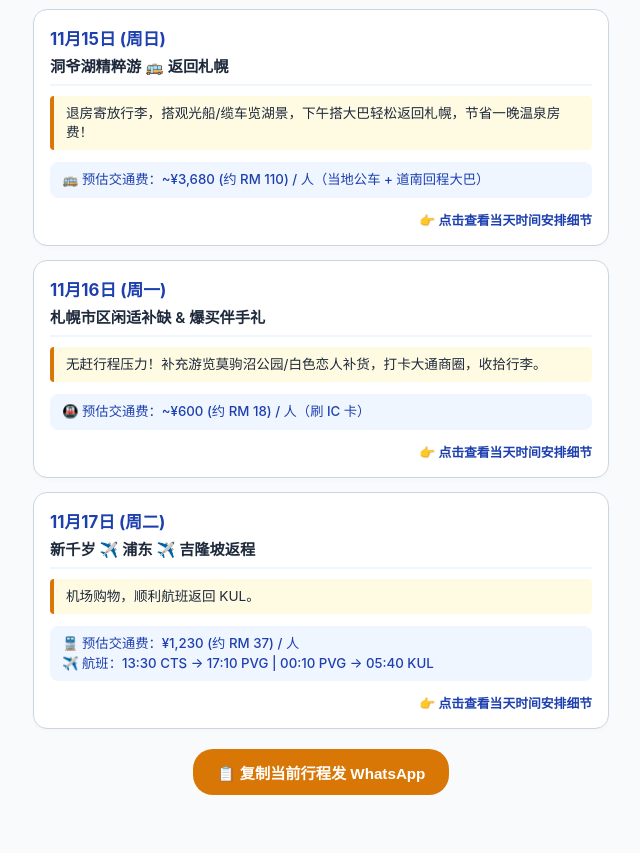
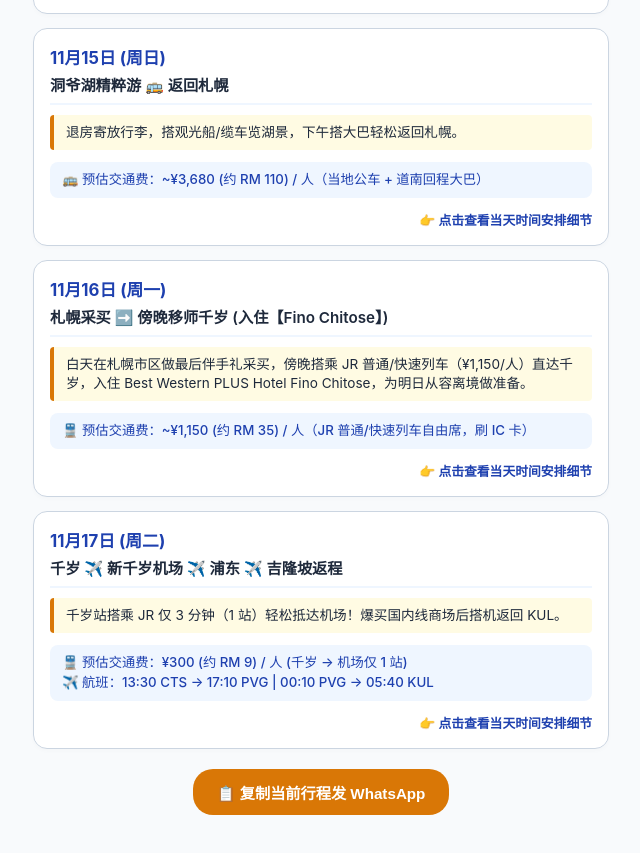
Before and after one commit to ZACK9905/hokkaidonov, a plain HTML site: page index.html in a window 1280 px wide. Shown: the part 1605-2458 px from the top of the page, without its empty margins (319-959 px from the left). Drawn offline with Linux system fonts and the light colour scheme.

Commit message:
Update itinerary details for Hokkaido trip

```diff
--- a/index.html
+++ b/index.html
@@ -202,28 +202,29 @@ const defaultData = {
                 ]
             },
             {
-                tabLabel: "11/12 旭川/备选",
+                tabLabel: "11/12 旭川",
                 date: "11月12日 (周四)",
-                title: "旭川动物园一日游 (或 札幌近郊闲适游)",
-                highlight: "看北极熊与海豹；若不想长途坐车，也可换成定山溪温泉/神宫散步。",
-                transit: "🚆/🚌 预估交通费：~¥7,600 (约 RM 228) / 人（包含 JR 特急往返 + 巴士）",
+                title: "旭山动物园一日游 (高速大巴优惠票)",
+                highlight: "看北极熊与海豹；使用高速大巴往返优惠票（¥4,700/人），现场购票免抢票方便划算。",
+                transit: "🚌 预估交通费：¥4,700 (往返大巴) + ¥1,000 (当地公车) ≈ ¥5,700 (约 RM 171) / 人",
                 items: [
-                    { time: "08:30 - 10:00", spot: "札幌 → 旭川", action: "搭乘 JR 特急 Lilac 或 Kamui 号直达旭川站（提前买早鸟票）。", transit: "JR 特急约 1 小时 25 分钟 ｜ 💰 费用: ~¥3,300" },
-                    { time: "10:10 - 10:50", spot: "旭川站 → 旭山动物园", action: "在站前 6 号巴士站搭乘专线巴士直达动物园。", transit: "市营巴士约 40 分钟 ｜ 💰 费用: ¥500" },
-                    { time: "11:00 - 14:30", spot: "旭山动物园 参观", action: "充裕时间观看北极熊入水、海豹馆水槽及企鹅馆。", transit: "园内徒步 ｜ 💰 门票另计" },
-                    { time: "15:00 - 17:00", spot: "旭川酱油拉面 → 返回札幌", action: "返回旭川站周边品尝正宗酱油拉面，随后搭 JR 特急返回札幌。", transit: "市营巴士(¥500) + JR 特急(~¥3,300) ｜ 💰 费用: ~¥3,800" }
+                    { time: "08:30 - 10:30", spot: "札幌站前巴士总站 → 旭川站", action: "在札幌站前巴士总站购买高速巴士往返优惠票（¥4,700/人），搭乘“高速あさひかわ号”。", transit: "高速大巴约 2 小时 ｜ 💰 费用: 往返包票 ¥4,700" },
+                    { time: "10:40 - 11:20", spot: "旭川站前 → 旭山动物园", action: "在旭川站前 6 号巴士站搭乘专线巴士前往动物园。", transit: "市营巴士约 40 分钟 ｜ 💰 费用: ¥500" },
+                    { time: "11:30 - 15:00", spot: "旭山动物园 游览", action: "观赏企鹅馆、海豹馆透视水槽与北极熊跳水。", transit: "园内步行 ｜ 💰 门票另计" },
+                    { time: "15:30 - 16:30", spot: "旭川买物公园 / 酱油拉面", action: "返回旭川站前享用正宗旭川酱油拉面。", transit: "市营巴士返回站前 ｜ 💰 费用: ¥500" },
+                    { time: "17:00 - 19:00", spot: "旭川站 → 搭高速大巴返回札幌", action: "凭优惠票搭乘高速大巴返回札幌，结束充实一日游。", transit: "高速大巴约 2 小时 ｜ 💰 费用: 包含在往返票" }
                 ]
             },
             {
                 tabLabel: "11/13 备战",
                 date: "11月13日 (周五)",
-                title: "札幌深度采买 & 确认明日大巴车票",
-                highlight: "轻松购物吃烤肉，并再次确认明日前往洞爷湖的道南巴士时间。",
+                title: "札幌深度采买 & 预订道南大巴车票",
+                highlight: "轻松购物吃烤肉，并前往札幌站前巴士总站提前购买明日前往洞爷湖的道南巴士票。",
                 transit: "🚇 预估交通费：~¥600 (约 RM 18) / 人",
                 items: [
                     { time: "10:00 - 12:30", spot: "北海道神宫参拜", action: "前往圆山公园与北海道神宫参拜散步，购买特色御守。", transit: "地下铁东西线至“圆山公园站” ｜ 💰 费用: ¥210" },
                     { time: "13:00 - 15:00", spot: "午餐：成吉思汗烤羊肉", action: "品尝北海道烤羊肉（Daruma 达摩或松尾成吉思汗）。", transit: "返回市区 ｜ 💰 费用: ¥210" },
-                    { time: "15:30 - 17:30", spot: "札幌站购物 & 道南巴士站确认", action: "前往 JR 札幌站前巴士总站，确认明日前往洞爷湖温泉的道南巴士乘车口。", transit: "JR 札幌站内 ｜ 💰 费用: Free" },
+                    { time: "15:30 - 17:30", spot: "札幌站购物 & 道南巴士站购票", action: "前往 JR 札幌站前巴士总站，提前购买明日前往洞爷湖温泉的道南巴士车票。", transit: "JR 札幌站内 ｜ 💰 费用: Free" },
                     { time: "18:00 - 20:00", spot: "JR Tower T38 展望台", action: "登上 T38 展望台，360 度俯瞰札幌夜景。", transit: "札幌站直通 ｜ 💰 门票另计" }
                 ]
             },
@@ -245,7 +246,7 @@ const defaultData = {
                 tabLabel: "11/15 游湖 & 返回札幌",
                 date: "11月15日 (周日)",
                 title: "洞爷湖精粹游 🚌 返回札幌",
-                highlight: "退房寄放行李，搭观光船/缆车览湖景，下午搭大巴轻松返回札幌，节省一晚温泉房费！",
+                highlight: "退房寄放行李，搭观光船/缆车览湖景，下午搭大巴轻松返回札幌。",
                 transit: "🚌 预估交通费：~¥3,680 (约 RM 110) / 人（当地公车 + 道南回程大巴）",
                 items: [
                     { time: "08:30 - 10:00", spot: "晨汤 & 退房寄放行李", action: "清晨泡大浴场晨汤，办理退房并将大件行李寄存于酒店前台。", transit: "酒店内 ｜ 💰 费用: Free" },
@@ -256,26 +257,28 @@ const defaultData = {
                 ]
             },
             {
-                tabLabel: "11/16 札幌深度/采买",
+                tabLabel: "11/16 移师千岁",
                 date: "11月16日 (周一)",
-                title: "札幌市区闲适补缺 & 爆买伴手礼",
-                highlight: "无赶行程压力！补充游览莫驹沼公园/白色恋人补货，打卡大通商圈，收拾行李。",
-                transit: "🚇 预估交通费：~¥600 (约 RM 18) / 人（刷 IC 卡）",
+                title: "札幌采买 ➡️ 傍晚移师千岁 (入住【Fino Chitose】)",
+                highlight: "白天在札幌市区做最后伴手礼采买，傍晚搭乘 JR 普通/快速列车（¥1,150/人）直达千岁，入住 Best Western PLUS Hotel Fino Chitose，为明日从容离境做准备。",
+                transit: "🚆 预估交通费：~¥1,150 (约 RM 35) / 人（JR 普通/快速列车自由席，刷 IC 卡）",
                 items: [
-                    { time: "10:00 - 13:00", spot: "札幌近郊闲暇漫步 / 狸小路采买", action: "自由安排，前往未去够的商圈、药妆店、Bic Camera 采买电器与药妆。", transit: "地下铁 ｜ 💰 费用: ~¥210" },
-                    { time: "13:00 - 15:30", spot: "午餐：札幌特色酱油/味噌拉面", action: "打卡拉面横丁（Ramen Yokocho）或 ESTA 遗址商圈大餐。", transit: "步行 ｜ 💰 费用: Free" },
-                    { time: "16:00 - 18:30", spot: "伴手礼大采买 & 打包战利品", action: "购买六花亭、北菓楼、Calbee 薯条三兄弟，整理 4 人大行李箱。", transit: "商场步行 ｜ 💰 费用: Free" },
-                    { time: "19:00 +", spot: "告别晚宴", action: "享用北海道最后一晚的丰盛精致海鲜或和牛火锅。", transit: "自由选择 ｜ 💰 费用: Free" }
+                    { time: "10:00 - 13:00", spot: "狸小路 / Bic Camera 补货采买", action: "轻松逛街，补充买齐药妆、伴手礼（六花亭、白色恋人）与电器。", transit: "地下铁/步行 ｜ 💰 费用: ~¥210" },
+                    { time: "13:00 - 15:30", spot: "午餐：拉面横丁 / 汤咖喱", action: "享用在札幌市区的最后一顿丰盛午餐。", transit: "步行 ｜ 💰 费用: Free" },
+                    { time: "16:00 - 17:00", spot: "整理行李 & 前往 JR 札幌站", action: "回酒店取行李，前往 JR 札幌站准备乘车。", transit: "步行 ｜ 💰 费用: Free" },
+                    { time: "17:15 - 18:00", spot: "JR 札幌站 → 千岁站", action: "搭乘 JR 快速 Airport 或普通列车前往千岁站（刷手机 IC 卡即可）。", transit: "JR 列车约 35-40 分钟 ｜ 💰 费用: ¥1,150 (约 RM 35)" },
+                    { time: "18:15 +", spot: "入住 Hotel Fino Chitose & 告别晚宴", action: "办理入住 Best Western PLUS Hotel Fino Chitose，在千岁站周边享用拉面或居酒屋晚宴，打包 4 人行李。", transit: "步行至酒店 ｜ 💰 费用: Free" }
                 ]
             },
             {
                 tabLabel: "11/17 离境返程",
                 date: "11月17日 (周二)",
-                title: "新千岁 ✈️ 浦东 ✈️ 吉隆坡返程",
-                highlight: "机场购物，顺利航班返回 KUL。",
-                transit: "🚆 预估交通费：¥1,230 (约 RM 37) / 人\n✈️ 航班：13:30 CTS → 17:10 PVG | 00:10 PVG → 05:40 KUL",
+                title: "千岁 ✈️ 新千岁机场 ✈️ 浦东 ✈️ 吉隆坡返程",
+                highlight: "千岁站搭乘 JR 仅 3 分钟（1 站）轻松抵达机场！爆买国内线商场后搭机返回 KUL。",
+                transit: "🚆 预估交通费：¥300 (约 RM 9) / 人 (千岁 → 机场仅 1 站)\n✈️ 航班：13:30 CTS → 17:10 PVG | 00:10 PVG → 05:40 KUL",
                 items: [
-                    { time: "09:00 - 09:40", spot: "前往新千岁机场 (CTS)", action: "搭乘 JR 快速 Airport 直达新千岁机场。", transit: "JR 快速列车 37-40 分钟 ｜ 💰 费用: ¥1,230 (约 RM 37)" },
+                    { time: "09:00 - 09:30", spot: "Hotel Fino 退房", action: "在千岁菲诺酒店退房，随手拉行李步行 2 分钟至 JR 千岁站。", transit: "步行 ｜ 💰 费用: Free" },
+                    { time: "09:35 - 09:40", spot: "JR 千岁站 → 新千岁机场 (CTS)", action: "搭乘 JR 普通/快速列车（仅 1 站路，刷 IC 卡）。", transit: "JR 列车约 3 分钟 ｜ 💰 费用: ¥300 (约 RM 9)" },
                     { time: "10:00 - 11:30", spot: "机场托运 & 国内线商场采买", action: "办理托运后，逛哆啦A梦乐园、Royce 巧克力世界与甜点街。", transit: "航站楼内 ｜ 💰 费用: Free" },
                     { time: "11:30 - 12:30", spot: "机场午餐 & 过安检登机", action: "吃最后一碗热拉面，通过安检准备登机。", transit: "国际线航站楼 ｜ 💰 费用: Free" },
                     { time: "13:30 - 17:10", spot: "新千岁 (CTS) ✈️ 上海浦东 (PVG)", action: "搭乘航班前往上海浦东转机。", transit: "航班 4 小时 40 分" },
@@ -286,7 +289,7 @@ const defaultData = {
         ]
     },
     en: {
-        title: "✈️ 2026 Hokkaido Trip (Lake Toya 2D1N)",
+        title: "✈️ 2026 Hokkaido Trip (Fino Chitose & Toya Bus Route)",
         overviewTab: "📋 Overview",
         days: [
             {
@@ -334,26 +337,27 @@ const defaultData = {
             {
                 tabLabel: "11/12 Asahikawa",
                 date: "Nov 12 (Thu)",
-                title: "Asahiyama Zoo Day Trip (or Local Relax)",
-                highlight: "Polar bears & seals at zoo; or Jozankei Onsen / Shrine walk.",
-                transit: "🚆/🚌 Est. Transit Fare: ~¥7,600 (~RM 228) / pax (JR Ltd Exp + Bus)",
+                title: "Asahiyama Zoo Day Trip (Highway Bus)",
+                highlight: "Polar bears & seals at zoo; use Highway Bus Discount Ticket (¥4,700/pax).",
+                transit: "🚌 Est. Transit Fare: ¥4,700 (Highway Bus) + ¥1,000 (Local Bus) ≈ ¥5,700 (~RM 171) / pax",
                 items: [
-                    { time: "08:30 - 10:00", spot: "Sapporo to Asahikawa", action: "JR Limited Express to Asahikawa Station.", transit: "1 hr 25 mins JR | 💰 Fare: ~¥3,300" },
-                    { time: "10:10 - 10:50", spot: "Station to Zoo", action: "City bus directly to Asahiyama Zoo.", transit: "40 mins bus | 💰 Fare: ¥500" },
-                    { time: "11:00 - 14:30", spot: "Asahiyama Zoo Tour", action: "Ample time for polar bears, seals, penguins.", transit: "Walk inside zoo | 💰 Ticket excl." },
-                    { time: "15:00 - 17:00", spot: "Asahikawa Soy Ramen → Sapporo", action: "Enjoy famous Soy Sauce Ramen before heading back.", transit: "Bus + JR train | 💰 Fare: ~¥3,800" }
+                    { time: "08:30 - 10:30", spot: "Sapporo Bus Terminal → Asahikawa", action: "Buy discount bus tickets (¥4,700/pax) at Sapporo Bus Terminal, take Highway Asahikawa Bus.", transit: "Highway Bus ~2 hrs | 💰 Fare: Roundtrip ¥4,700" },
+                    { time: "10:40 - 11:20", spot: "Asahikawa Station → Zoo", action: "Take city bus at Stop #6 to Asahiyama Zoo.", transit: "City bus ~40 mins | 💰 Fare: ¥500" },
+                    { time: "11:30 - 15:00", spot: "Asahiyama Zoo Tour", action: "Enjoy polar bears, seals underwater tunnel, penguins.", transit: "Walk inside zoo | 💰 Ticket excl." },
+                    { time: "15:30 - 16:30", spot: "Asahikawa Station Soy Ramen", action: "Try authentic Asahikawa Soy Sauce Ramen.", transit: "City bus | 💰 Fare: ¥500" },
+                    { time: "17:00 - 19:00", spot: "Asahikawa Station → Bus to Sapporo", action: "Return to Sapporo by Highway Bus.", transit: "Highway Bus ~2 hrs | 💰 Fare: Included in roundtrip ticket" }
                 ]
             },
             {
                 tabLabel: "11/13 Prep Day",
                 date: "Nov 13 (Fri)",
                 title: "Sapporo Shrine, BBQ & Bus Prep",
-                highlight: "Shopping day. Confirm tomorrow's Donan Bus departure location.",
+                highlight: "Shopping day. Buy tomorrow's Donan Bus ticket at Sapporo Station Bus Terminal.",
                 transit: "🚇 Est. Transit Fare: ~¥600 (~RM 18) / pax",
                 items: [
                     { time: "10:00 - 12:30", spot: "Hokkaido Shrine", action: "Stroll in Maruyama Park and Hokkaido Shrine.", transit: "Subway Tozai Line | 💰 Fare: ¥210" },
                     { time: "13:00 - 15:00", spot: "Genghis Khan BBQ Lunch", action: "Taste grilled mutton at Daruma or Matsuo.", transit: "Back to city center | 💰 Fare: ¥210" },
-                    { time: "15:30 - 17:30", spot: "Sapporo Station & Bus Terminal", action: "Shop around Stellar Place, check Donan bus terminal for tomorrow.", transit: "JR Sapporo Station | 💰 Fare: Free" },
+                    { time: "15:30 - 17:30", spot: "Sapporo Station & Bus Terminal", action: "Shop around Stellar Place, buy Donan bus ticket for tomorrow.", transit: "JR Sapporo Station | 💰 Fare: Free" },
                     { time: "18:00 - 20:00", spot: "JR Tower T38 Night View", action: "Enjoy 360-degree city view from T38 deck.", transit: "Directly connected | 💰 Ticket excl." }
                 ]
             },
@@ -386,26 +390,28 @@ const defaultData = {
                 ]
             },
             {
-                tabLabel: "11/16 Sapporo Relax",
+                tabLabel: "11/16 Move to Chitose",
                 date: "Nov 16 (Mon)",
-                title: "Sapporo Shopping & Relaxed Exploration",
-                highlight: "Zero rush! Final shopping at Tanukikoji / Bic Camera, pack luggage comfortably.",
-                transit: "🚇 Est. Transit Fare: ~¥600 (~RM 18) / pax (IC Card)",
+                title: "Sapporo Shopping ➡️ Move to Chitose (Hotel Fino)",
+                highlight: "Final souvenir shopping in Sapporo during daytime. Take JR local/rapid train (¥1,150/pax) to Chitose in evening, check in Best Western PLUS Hotel Fino Chitose.",
+                transit: "🚆 Est. Transit Fare: ~¥1,150 (~RM 35) / pax (JR Local/Rapid Train)",
                 items: [
-                    { time: "10:00 - 13:00", spot: "City Shopping & Souvenirs", action: "Explore Tanukikoji, Bic Camera, and local shops at easy pace.", transit: "Subway | 💰 Fare: ~¥210" },
-                    { time: "13:00 - 15:30", spot: "Ramen Alley Lunch", action: "Lunch at Ramen Yokocho or ESTA ramen region.", transit: "Walk | 💰 Fare: Free" },
-                    { time: "16:00 - 18:30", spot: "Pack Luggage", action: "Buy Shiroi Koibito, Rokkatei sweets, organize 4 suitcases.", transit: "Hotel | 💰 Fare: Free" },
-                    { time: "19:00 +", spot: "Farewell Dinner", action: "Enjoy final evening seafood or hotpot dinner.", transit: "Free choice | 💰 Fare: Free" }
+                    { time: "10:00 - 13:00", spot: "Tanukikoji & Shopping", action: "Buy souvenirs, cosmetics & snacks in Sapporo.", transit: "Subway | 💰 Fare: ~¥210" },
+                    { time: "13:00 - 15:30", spot: "Lunch at Ramen Yokocho", action: "Enjoy final lunch in Sapporo city center.", transit: "Walk | 💰 Fare: Free" },
+                    { time: "16:00 - 17:00", spot: "Pack & Head to JR Sapporo Station", action: "Pick luggage and head to station.", transit: "Walk | 💰 Fare: Free" },
+                    { time: "17:15 - 18:00", spot: "Sapporo Station → Chitose Station", action: "Take JR Rapid Airport or local train to Chitose (tap IC card).", transit: "35-40 mins JR | 💰 Fare: ¥1,150 (~RM 35)" },
+                    { time: "18:15 +", spot: "Hotel Fino Check-in & Dinner", action: "Check in Best Western PLUS Hotel Fino Chitose, enjoy dinner around Chitose Station, pack 4 suitcases.", transit: "2 mins walk | 💰 Fare: Free" }
                 ]
             },
             {
                 tabLabel: "11/17 Departure",
                 date: "Nov 17 (Tue)",
-                title: "CTS ✈️ PVG ✈️ KUL Return Flight",
-                highlight: "Airport shopping, smooth flight departure back to KUL.",
-                transit: "🚆 Est. Transit Fare: ¥1,230 (~RM 37) / pax\n✈️ Flights: 13:30 CTS → 17:10 PVG | 00:10 PVG → 05:40 KUL",
+                title: "Chitose ✈️ CTS Airport ✈️ PVG ✈️ KUL Return Flight",
+                highlight: "Only 3 mins (1 stop) from Chitose Station to CTS Airport! Airport shopping & return flight.",
+                transit: "🚆 Est. Transit Fare: ¥300 (~RM 9) / pax (Chitose to Airport 1 Stop)\n✈️ Flights: 13:30 CTS → 17:10 PVG | 00:10 PVG → 05:40 KUL",
                 items: [
-                    { time: "09:00 - 09:40", spot: "Head to CTS Airport", action: "Take JR Rapid Airport directly to CTS station.", transit: "37-40 mins JR | 💰 Fare: ¥1,230 (~RM 37)" },
+                    { time: "09:00 - 09:30", spot: "Hotel Fino Check-out", action: "Check out from hotel, walk 2 mins to JR Chitose Station.", transit: "Walk | 💰 Fare: Free" },
+                    { time: "09:35 - 09:40", spot: "JR Chitose Station → CTS Airport", action: "Take JR local/rapid train (1 stop only, tap IC card).", transit: "3 mins train | 💰 Fare: ¥300 (~RM 9)" },
                     { time: "10:00 - 11:30", spot: "Airport Shopping & Check-in", action: "Drop luggage, visit Doraemon Sky Park & Royce Chocolate World.", transit: "Terminal walk | 💰 Fare: Free" },
                     { time: "11:30 - 12:30", spot: "Airport Lunch & Security", action: "Ramen at Ramen Dojo and clear customs.", transit: "International Terminal | 💰 Fare: Free" },
                     { time: "13:30 - 17:10", spot: "CTS ✈️ Shanghai (PVG)", action: "Flight to Shanghai PVG airport.", transit: "4 hrs 40 mins flight" },
@@ -537,7 +543,7 @@ function toggleEditMode() {
     isEditing = !isEditing;
     if (!isEditing) {
         localStorage.setItem('hokkaido_plan_2026_grandtoya_1night', JSON.stringify(planData));
-        alert(currentLang === 'zh' ? '修改已保存！' : 'Saved!');
+        alert(currentLang === 'zh' ? '行程已保存！' : 'Itinerary Saved!');
     }
     renderContent();
 }
@@ -549,9 +555,10 @@ function toggleLanguage() {
 }
 
 function resetDefault() {
-    if (confirm(currentLang === 'zh' ? '确定重置恢复初始所有行程细节吗？' : 'Reset to default?')) {
+    if (confirm(currentLang === 'zh' ? '确定要重置回初始行程吗？' : 'Reset to default itinerary?')) {
+        localStorage.removeItem('hokkaido_plan_2026_grandtoya_1night');
         planData = JSON.parse(JSON.stringify(defaultData));
-        localStorage.removeItem('hokkaido_plan_2026_grandtoya_1night');
+        isEditing = false;
         renderTabs();
         renderContent();
     }
@@ -562,31 +569,29 @@ function copyForWhatsApp() {
     let text = "";
 
     if (currentTab === 'all') {
-        text += `✈️ *${data.title} - 总大纲*\n\n`;
-        data.days.forEach(d => {
-            text += `🗓️ *${d.date} - ${d.title}*\n`;
-            text += `💡 ${d.highlight}\n`;
-            text += `${d.transit}\n\n`;
+        text += `*${data.title}*\n\n`;
+        data.days.forEach(day => {
+            text += `📅 *${day.date} - ${day.title}*\n💡 ${day.highlight}\n${day.transit}\n\n`;
         });
     } else {
-        const d = data.days[currentTab];
-        text += `🗓️ *${d.date} - ${d.title}*\n`;
-        text += `💡 亮点：${d.highlight}\n`;
-        text += `${d.transit}\n\n`;
-        d.items.forEach(item => {
-            text += `⏰ *${item.time}* 【${item.spot}】\n`;
-            text += `📝 ${item.action}\n`;
-            text += `🚗 交通: ${item.transit}\n\n`;
+        const day = data.days[currentTab];
+        text += `📅 *${day.date} - ${day.title}*\n💡 亮点: ${day.highlight}\n${day.transit}\n\n--- 节点安排 ---\n`;
+        day.items.forEach(item => {
+            text += `⏰ ${item.time}\n📍 ${item.spot}\n📝 ${item.action}\n🚗 ${item.transit}\n\n`;
         });
     }
 
     navigator.clipboard.writeText(text).then(() => {
-        alert(currentLang === 'zh' ? '已复制！可以直接粘贴发送到 WhatsApp。' : 'Copied for WhatsApp!');
+        alert(currentLang === 'zh' ? '当前行程已成功复制到剪贴板，可以直接粘贴发到 WhatsApp！' : 'Copied to clipboard for WhatsApp!');
+    }).catch(err => {
+        alert('Copy failed: ' + err);
     });
 }
 
+// 初始渲染
 renderTabs();
 renderContent();
 </script>
+
 </body>
 </html>
```
